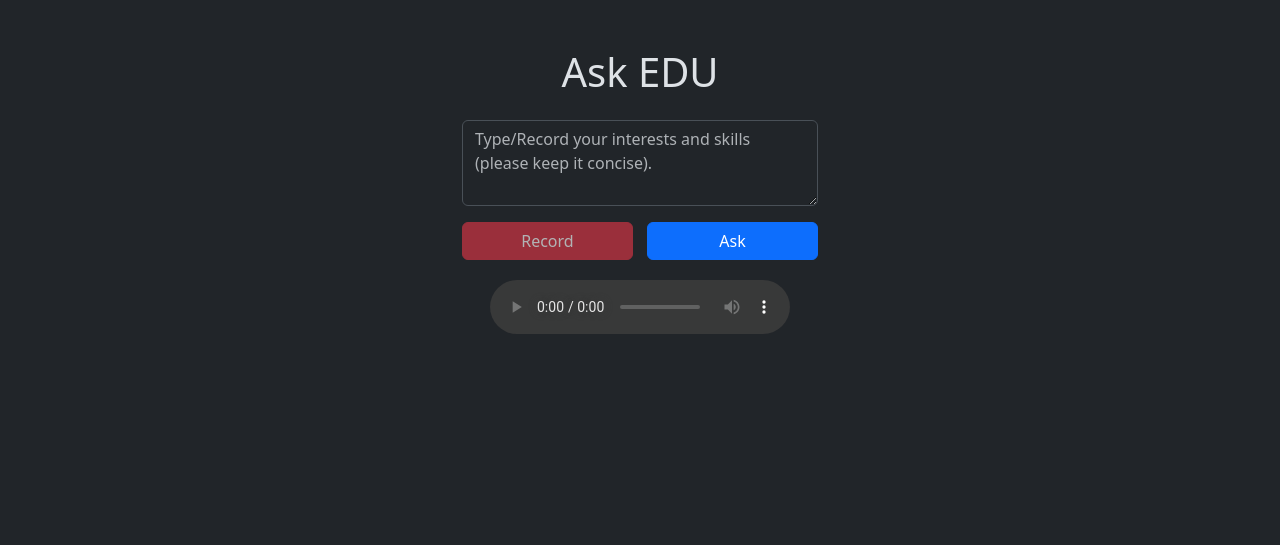
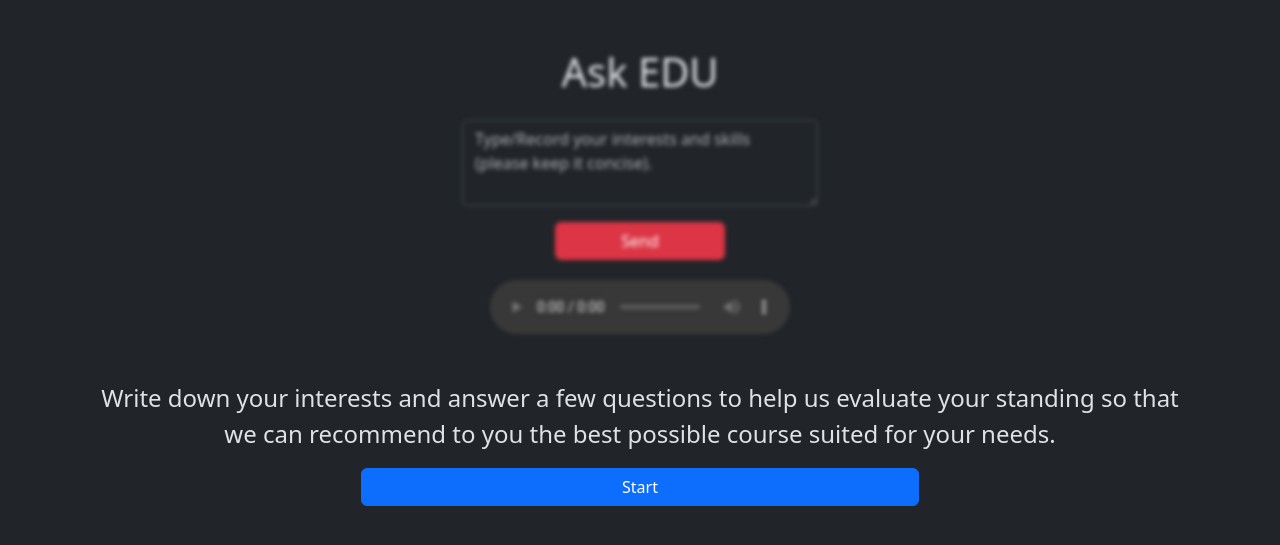
Before and after one commit to Maaz-Imam/EduAI-Vision, a Flask app: page / in a window 1280 px wide. Shown: the top 545 px of the page. Run offline with Flask 3, Linux system fonts and the light colour scheme; some libraries are stand-ins or nearby versions.

Commit message:
Add files via upload

```diff
--- a/templates/view.html
+++ b/templates/view.html
@@ -1,14 +1,38 @@
 <!DOCTYPE html>
 <html data-bs-theme="dark">
 <head>
-    <title>Ask LEO</title>
+    <title>Ask EDU</title>
     <meta charset="utf-8">
     <meta name="viewport" content="width=device-width, initial-scale=1">
     <link href="https://cdn.jsdelivr.net/npm/bootstrap@5.3.0-alpha1/dist/css/bootstrap.min.css" rel="stylesheet">
     <style>
+        .rules{
+            display: flex;
+            justify-content: center;
+            align-items: center;
+            flex-direction: column;
+            text-align: center;
+        }
+
+        .rules-text{
+            font-size:x-large;
+            font-style: normal;
+        }
+
+        .rules-btn{
+            width: 50%;
+        }
+
         .audio-player {
             margin-top: 20px;
             margin-bottom: 40px;
+        }
+
+        .blurry1 {
+            -webkit-filter: blur(2px);
+            -moz-filter: blur(2px);
+            -o-filter: blur(2px);
+            -ms-filter: blur(2px);
         }
 
         textarea {
@@ -35,7 +59,7 @@
     <script src="https://unpkg.com/typeit@8.7.1/dist/index.umd.js"></script>
 </head>
 <body>
-    <div class="container text-center mt-5">
+    <div class="container text-center mt-5 blurry1" id="main-box">
         <div class="row">
             <div class="col-12 col-md-6 col-xl-4 mx-auto">
                 <h1 class="mb-4">Ask EDU</h1>
@@ -43,9 +67,9 @@
                     <div class="form-group mb-3">
                         <textarea id="transcription-box" class="form-control" rows="3" placeholder="Type/Record your interests and skills (please keep it concise)."></textarea>
                     </div>
-                    <div class="form-group d-flex justify-content-between">
-                        <button type="button" class="btn btn-danger" style="width:48%" id="record-button">Record</button>
-                        <button type="button" class="btn btn-primary" style="width:48%" id="ask-button" onclick="send()">Ask</button>
+                    <div class="form-group d-flex justify-content-md-center">
+                        <!-- <button type="button" class="btn btn-danger" style="width:48%" id="record-button">Record</button> -->
+                        <button type="button" class="btn btn-danger" style="width:48%" id="ask-button" onclick="send()">Send</button>
                     </div>
                 </form>
                 <div class="audio-player">
@@ -57,6 +81,12 @@
             </div>
         </div>
     </div>
+    <div id="rules-area" class="container rules">
+        <div class="response rules-text">
+            <p>Write down your interests and answer a few questions to help us evaluate your standing so that we can recommend to you the best possible course suited for your needs.</p>
+        </div>
+        <button class="btn btn-primary rules-btn" onclick="unblur()">Start</button>
+    </div>
     <script>
         const askButton = document.getElementById("ask-button");
         const recButton = document.getElementById("record-button");
@@ -65,11 +95,13 @@
         var i = 0;
 
         recButton.disabled = true;
+        transcriptBox.disabled = true;
+        askButton.disabled = true;
 
         function send()
         {
 
-            const text = transcriptBox.value;
+            const text = transcriptBox.value.trim();
             fetch("/getQues", {
                     method: "POST",
                     body: JSON.stringify({"message": text,"flag": flag, "i" : i}),
@@ -96,8 +128,9 @@
 
                 document.getElementById("response-text").innerText = data.message;
                 flag = data.flag;
-                if(data.id==0){
+                if(data.id==-300){
                     i = 0;
+                    flag = 1;
                 }
                 else{
                 i += 1;
@@ -105,8 +138,18 @@
 
                 console.log(data.flag,i,data.message);
                 transcriptBox.value="";
+                transcriptBox.placeholder = '';
                 })
                 .catch(error => console.error(error));
+        }
+
+        function unblur()
+        {
+            document.getElementById('main-box').classList.remove('blurry1');
+            document.getElementById('rules-area').style.display = 'none';
+            recButton.disabled = false;
+            transcriptBox.disabled = false;
+            askButton.disabled = false;
         }
     </script>
 </body>
```
